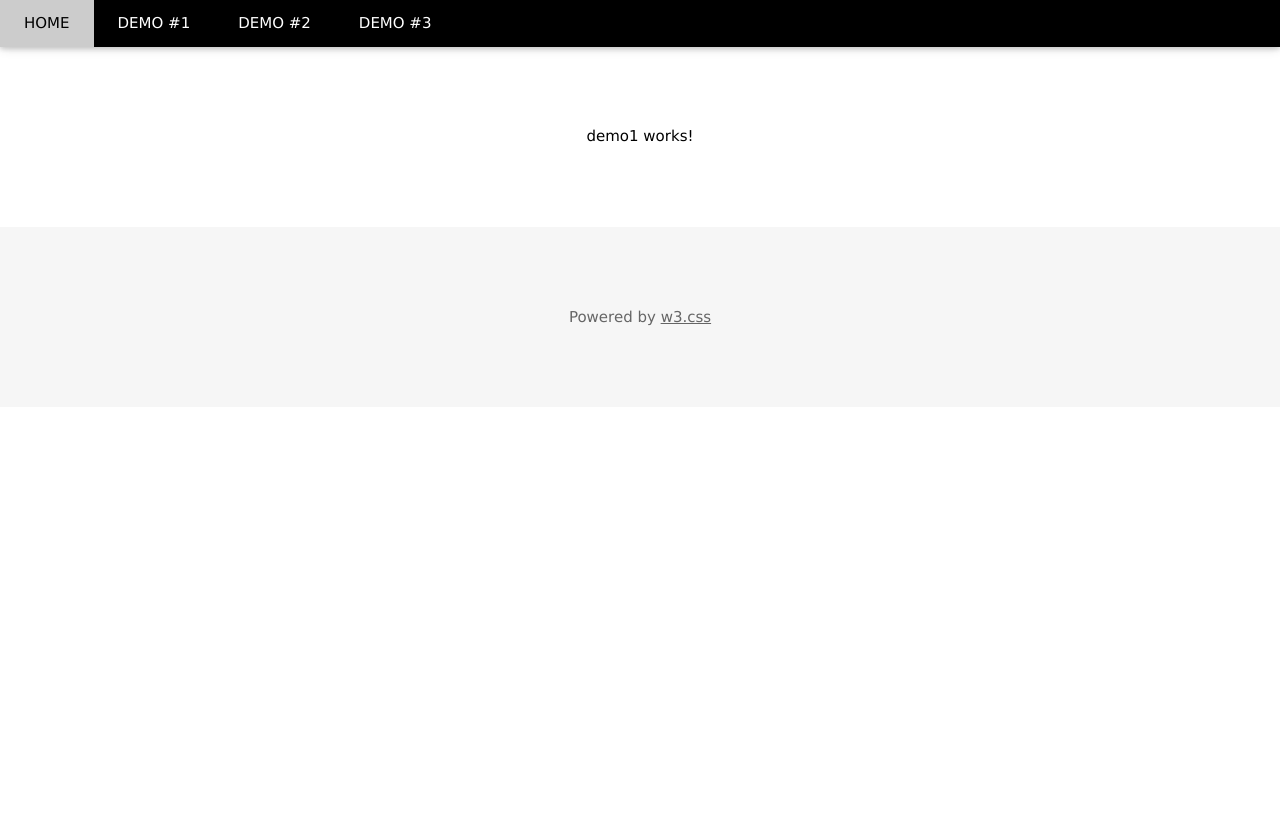
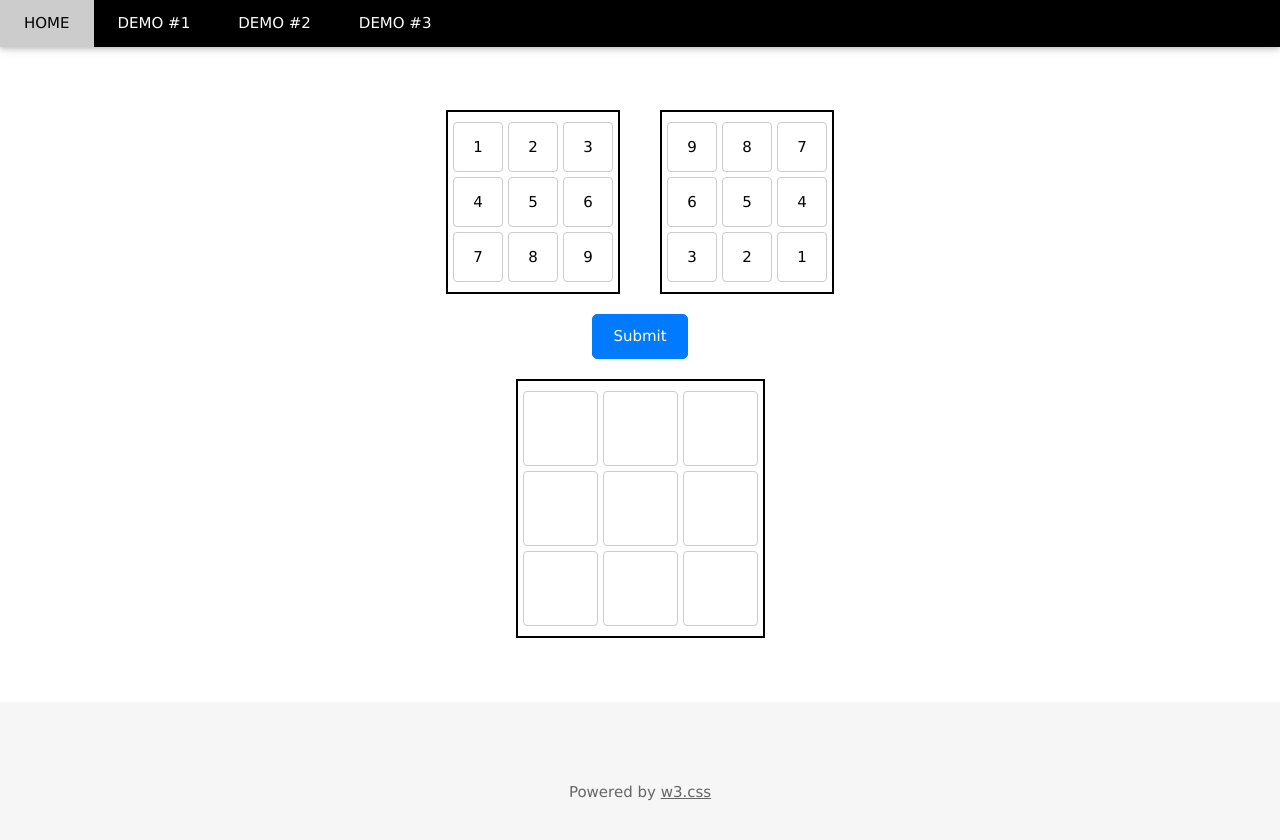
Before and after one commit to mevers303/CSCI3415-Group-2-Project, an Angular app in the folder typescript/client/: page /demo1 in a window 1280 px wide. Shown: the top 840 px of the page. Before the commit the page ends 800 px from the top, so only its background shows below. Built offline with nearby package versions, Linux system fonts and the light colour scheme.

Commit message:
Added HTML for demo1 matrix multiplication

```diff
--- a/typescript/client/src/app/demo1/demo1.css
+++ b/typescript/client/src/app/demo1/demo1.css
@@ -0,0 +1,68 @@
+form {
+    display: flex;
+    flex-direction: column;
+    align-items: center;
+    gap: 20px;
+}
+
+.container {
+    display: flex;
+    gap: 40px; /* Space between the two matrices */
+    justify-content: center;
+}
+
+.matrix {
+    display: grid;
+    grid-template-columns: repeat(3, 1fr);
+    gap: 5px;
+    border: 2px solid black;
+    padding: 10px 5px;
+}
+
+.matrix input {
+    width: 50px;
+    height: 50px;
+    text-align: center;
+    font-size: 1em;
+    border: 1px solid #ccc;
+    border-radius: 4px;
+}
+
+.result-matrix {
+    margin-top: 20px;
+    font-size: 1.2em;
+}
+
+.result-matrix input {
+    width: 75px;
+    height: 75px;
+    text-align: center;
+    font-size: 1.4em;
+    border: 1px solid #ccc;
+    border-radius: 4px;
+}
+
+/* Hides the number input spinners for a cleaner look */
+input[type=number]::-webkit-inner-spin-button,
+input[type=number]::-webkit-outer-spin-button {
+    -webkit-appearance: none;
+    margin: 0;
+}
+
+input[type=number] {
+    -moz-appearance: textfield;
+}
+
+button[type="submit"] {
+    padding: 10px 20px;
+    font-size: 1em;
+    cursor: pointer;
+    border: 1px solid #007bff;
+    background-color: #007bff;
+    color: white;
+    border-radius: 5px;
+}
+
+button[type="submit"]:hover {
+    background-color: #0056b3;
+}
--- a/typescript/client/src/app/demo1/demo1.html
+++ b/typescript/client/src/app/demo1/demo1.html
@@ -1 +1,45 @@
-<p>demo1 works!</p>
+<form onsubmit="return false;">
+    <div class="container">
+        <!-- First 3x3 Matrix -->
+        <div class="matrix input_matrix">
+            <input type="number" name="matrix1_00" value="1">
+            <input type="number" name="matrix1_01" value="2">
+            <input type="number" name="matrix1_02" value="3">
+            <input type="number" name="matrix1_10" value="4">
+            <input type="number" name="matrix1_11" value="5">
+            <input type="number" name="matrix1_12" value="6">
+            <input type="number" name="matrix1_20" value="7">
+            <input type="number" name="matrix1_21" value="8">
+            <input type="number" name="matrix1_22" value="9">
+        </div>
+
+        <!-- Second 3x3 Matrix -->
+        <div class="matrix input_matrix">
+            <input type="number" name="matrix2_00" value="9">
+            <input type="number" name="matrix2_01" value="8">
+            <input type="number" name="matrix2_02" value="7">
+            <input type="number" name="matrix2_10" value="6">
+            <input type="number" name="matrix2_11" value="5">
+            <input type="number" name="matrix2_12" value="4">
+            <input type="number" name="matrix2_20" value="3">
+            <input type="number" name="matrix2_21" value="2">
+            <input type="number" name="matrix2_22" value="1">
+        </div>
+    </div>
+    <button type="submit">Submit</button>
+</form>
+
+<!-- Result 3x3 Matrix -->
+<div class="container">
+    <div class="matrix result-matrix">
+        <input type="number" name="matrix3_00" value="" readonly>
+        <input type="number" name="matrix3_01" value="" readonly>
+        <input type="number" name="matrix3_02" value="" readonly>
+        <input type="number" name="matrix3_10" value="" readonly>
+        <input type="number" name="matrix3_11" value="" readonly>
+        <input type="number" name="matrix3_12" value="" readonly>
+        <input type="number" name="matrix3_20" value="" readonly>
+        <input type="number" name="matrix3_21" value="" readonly>
+        <input type="number" name="matrix3_22" value="" readonly>
+    </div>
+</div>
```
